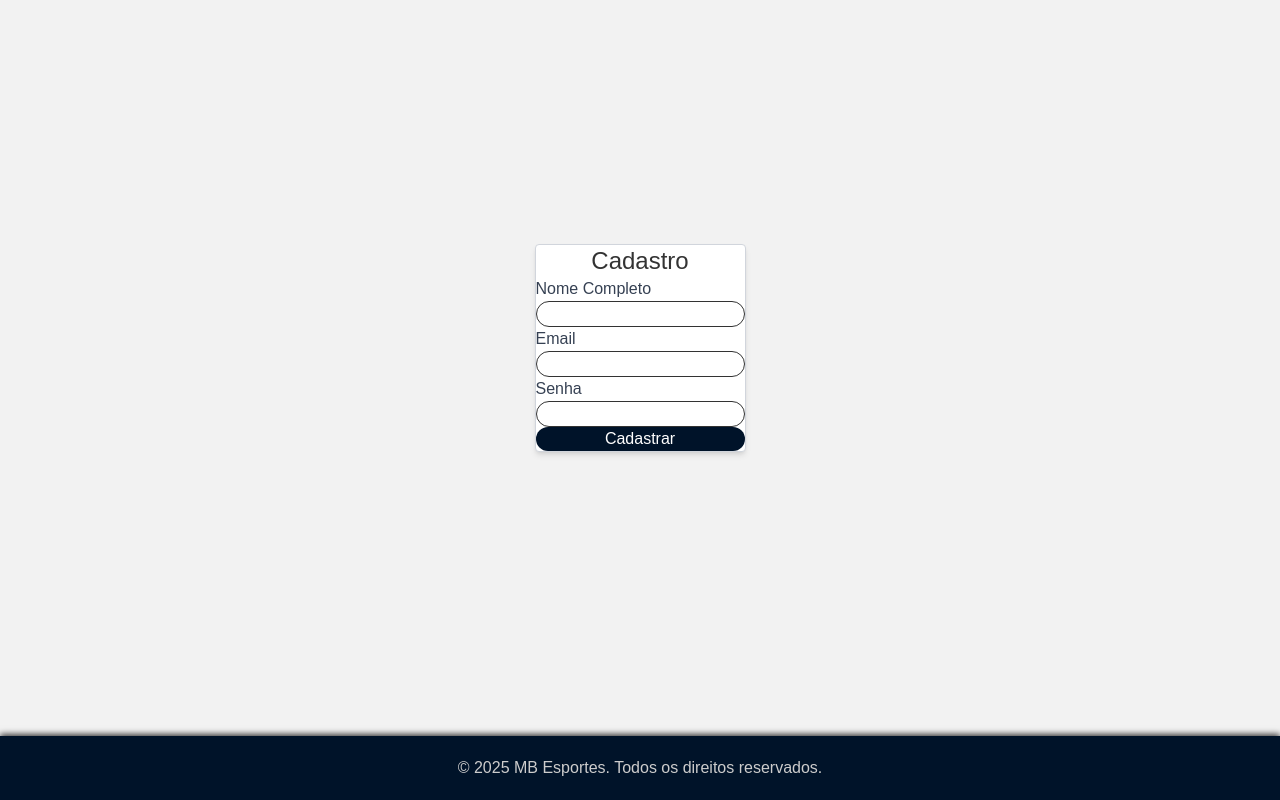
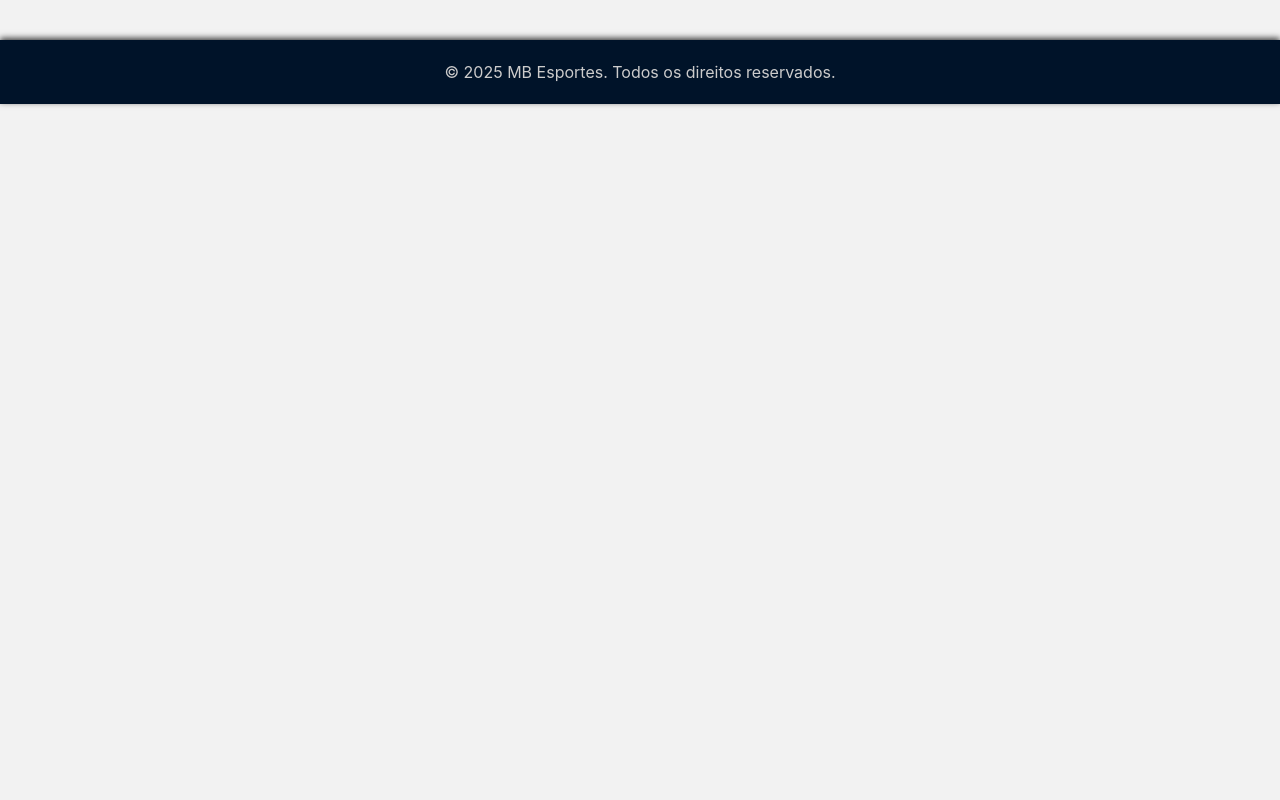
Before and after one commit to maarceloe/mbesportes, a PHP site: page /pages/cadastro.php in a window 1280 px wide. Run offline with PHP 8.4, Linux system fonts and the light colour scheme; some web fonts are replaced.

Commit message:
new fonts again

```diff
--- /dev/null
+++ b/css/fonts.css
@@ -0,0 +1 @@
+@import url('https://fonts.googleapis.com/css2?family=DM+Sans:ital,opsz,wght@0,9..40,100..1000;1,9..40,100..1000&display=swap');
--- a/css/output.css
+++ b/css/output.css
@@ -315,12 +315,14 @@
 @font-face {
   font-family: "SF Pro Display";
   src: url(../fonts/SF-Pro-Display-Regular.otf) format("opentype");
+  font-weight: 400;
   font-style: normal;
   font-display: swap;
 }
 @font-face {
-  font-family: "SF Pro Display Bold";
+  font-family: "SF Pro Display";
   src: url(../fonts/SF-Pro-Display-Bold.otf) format("opentype");
+  font-weight: 700;
   font-style: normal;
   font-display: swap;
 }
@@ -328,6 +330,7 @@ html, body {
   height: 100%;
 }
 body {
+  font-family: 'SF Pro Display', sans-serif;
   display: flex;
   flex-direction: column;
   min-height: 100vh;
@@ -358,12 +361,9 @@ body::-webkit-scrollbar-thumb:hover {
   box-sizing: border-box;
   margin: 0;
   padding: 0;
-  font-family: aptos, sans-serif;
   font-style: normal;
-  font-weight: 300;
 }
 body {
-  font-family: "Segoe UI", Tahoma, Geneva, Verdana, sans-serif;
   background: #f2f2f2;
   color: #333;
 }
--- a/pages/cadastro.php
+++ b/pages/cadastro.php
@@ -5,48 +5,9 @@
   <meta name="viewport" content="width=device-width, initial-scale=1">
   <title>MB Esportes | Cadastro</title>
   <link rel="stylesheet" href="../css/output.css">
-  <style>
-    body {
-      font-family: 'Segoe UI', Tahoma, Geneva, Verdana, sans-serif;
-    }
-  </style>
+  <link rel="stylesheet" href="../css/fonts.css">
 </head>
-<body class="flex flex-col min-h-screen bg-gray-100 font-Sf Pro Display">
-  <main class="flex-grow flex items-center justify-center">
-    <form action="../php/cadastrar.php" method="POST"
-      class="bg-white rounded shadow-md border border-gray-300 px-8 pt-8 pb-12 space-y-8">
-
-      <h2 class="text-2xl font-bold text-center mb-6">Cadastro</h2>
-
-
-      <!-- Nome -->
-      <div class="mb-6">
-        <label for="nome" class="block text-gray-700 mb-3">Nome Completo</label>
-        <input type="text" id="nome" name="nome" required
-          class="w-full px-5 py-3 border rounded-full focus:outline-none ">
-      </div>
-
-      <!-- Email -->
-      <div class="mb-6">
-        <label for="email" class="block text-gray-700 mb-3">Email</label>
-        <input type="email" id="email" name="email" required
-          class="w-full px-5 py-3 border rounded-full focus:outline-none">
-      </div>
-
-      <!-- Senha -->
-      <div class="mb-8">
-        <label for="senha" class="block text-gray-700 mb-3">Senha</label>
-        <input type="password" id="senha" name="senha" required
-          class="w-full px-5 py-3 border rounded-full focus:outline-none ">
-      </div>
-
-      <!-- Botão -->
-      <button type="submit"
-        class="w-full bg-[#001329] text-white font-semibold py-2 px-4 hover:bg-blue-700 transition rounded-full">
-        Cadastrar
-      </button>
-    </form>
-  </main>
+<body class="flex flex-col min-h-screen bg-gray-100 ">
 
   <!-- FOOTER -->
   <?php include '../includes/footer.php'; ?>
--- a/tailwind.config.js
+++ b/tailwind.config.js
@@ -4,8 +4,7 @@ module.exports = {
   theme: {
     extend: {
       fontFamily: {
-        'SF Pro Display': ['SF Pro Display', 'sans-serif'],
-        'SF Pro Display Bold': ['SF Pro Display Bold', 'sans-serif'],
+        'sfpro': ['SF Pro Display', 'sans-serif'],
       },
     },
   },
```
Also changed, not shown: css/style.css (+1 -17 lines).
